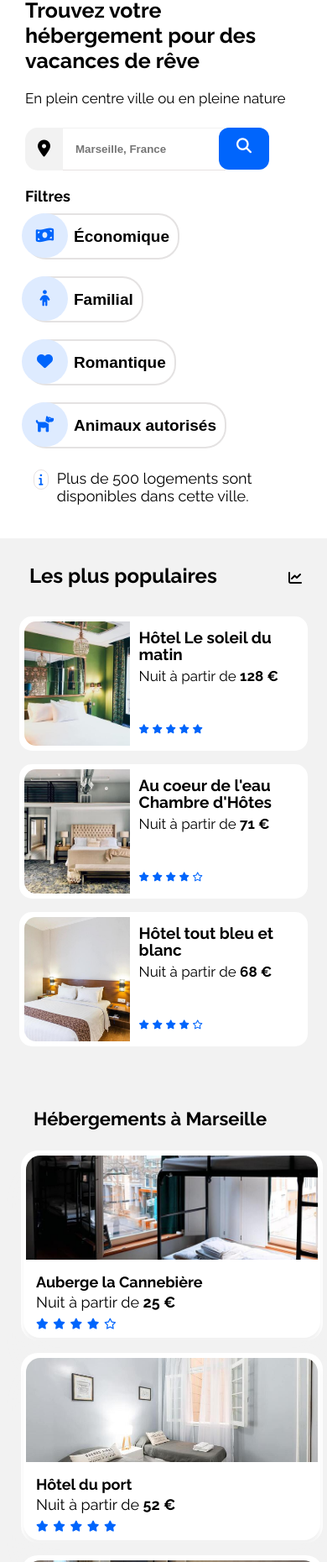
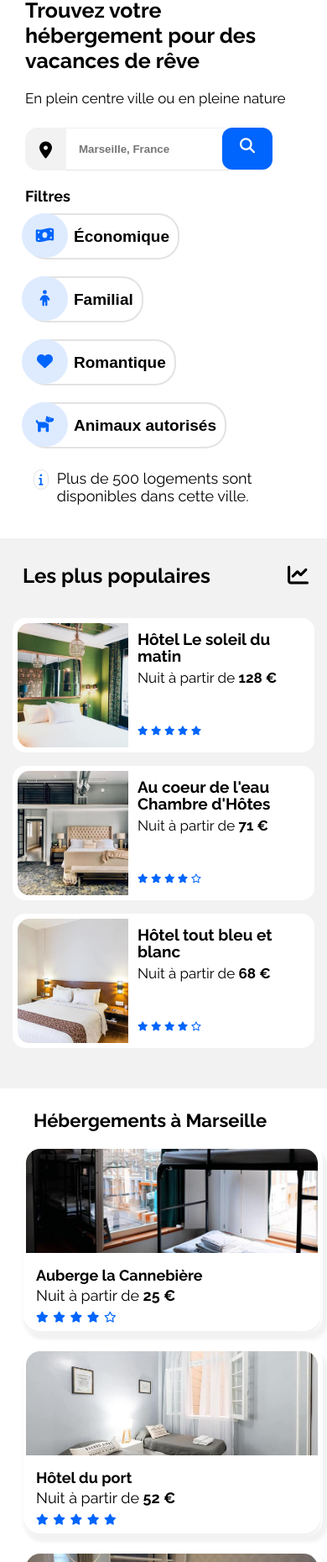
Before and after one commit to pascalinecte91/P2_Booki_-Transformez_maquette, a website: page index.html in a window 390 px wide. Shown: the part 119-1979 px from the top of the page at 84% size. Drawn offline with Linux system fonts and the light colour scheme.

Commit message:
edit : logo booki - check responsive mobile et edit tabletts

```diff
--- a/css/style.css
+++ b/css/style.css
@@ -64,6 +64,7 @@ header {
 
 .logo {
     flex-grow: 1;
+    padding-left: 50px;
 }
 
 .logo img {
@@ -196,7 +197,7 @@ button.btn-gray-light i {
 
 button.btn-gray-light:hover {
     background-color: var(--blue-light);
-    color: white;
+    color: black;
 }
 
 /*****************
@@ -243,6 +244,7 @@ button.btn-gray-light:hover {
     width: 65%;
     gap: 10px 10px;
     background-color: var(--gray-light);
+    border-radius: 15px;
 }
 
 .hebergements .title {
@@ -253,20 +255,18 @@ button.btn-gray-light:hover {
     flex-wrap: nowrap;
     justify-content: flex-start;
     background-color: transparent;
-    padding: 25px 0px 15px 25px;
+    padding: 25px 0px 5px 25px;
 }
 
-
-.hebergment {
+.hebergment  {
     display: flex;
-    flex-direction:column;
-    width: 31%;
+    flex-direction: column;
+    width: 29%;
     background-color: white;
     border-radius: 20px 20px;
     background-color: white;
     padding: 3px 3px 3px 3px;
-    height: 190px;
-
+    height: 180px;
 }
 
 .hebergment .hotelImg {
@@ -285,10 +285,11 @@ button.btn-gray-light:hover {
 
 .hebergment figcaption {
     line-height: 20px;
-    padding: 10px 5px 10px 5px;
+    padding: 5px 5px 10px 12px;
 }
 
-.nameHotel, .price {
+.nameHotel,
+.price {
     font-size: 14px;
     color: black;
 }
@@ -301,16 +302,17 @@ button.btn-gray-light:hover {
 
 /*****************/
 
- .plusInfo a {
-     color: black;
-     font-weight: bold;
-     font-size: 18px;
+.plusInfo a {
+    color: black;
+    font-weight: bold;
+    font-size: 18px;
 }
 
-.plusInfo  {
+.plusInfo {
     width: 100%;
     padding-left: 25px;
 }
+
 /*****************
       POPULAR
 ******************/
@@ -322,23 +324,24 @@ button.btn-gray-light:hover {
     display: flex;
     flex-direction: column;
     border-radius: 15px;
-    padding: 0px 0px 7px 7px;
+    padding: 0px 7px 7px 7px;
     margin: 0px 0px 0px 20px;
 }
 
-.popular .title  {
+.popular .title {
     font-size: 22px;
     color: black;
     display: flex;
     justify-content: space-between;
     align-items: baseline;
-    padding: 25px 10px 20px 10px;
+    padding: 25px 10px 5px 10px;
 }
 
 .popular .title i {
     color: black;
     font-size: 16px;
 }
+
 .popularItem {
     display: flex;
     flex-direction: row;
@@ -348,6 +351,7 @@ button.btn-gray-light:hover {
     background-color: white;
     border-radius: 15px;
     margin: 8px;
+    box-shadow: -0px 6px 5px var(--gray-light);
 }
 
 
@@ -374,7 +378,7 @@ button.btn-gray-light:hover {
 
 }
 
-.popularItem figcaption  {
+.popularItem figcaption {
     padding-top: 10px;
     flex-wrap: wrap;
     line-height: 18px;
@@ -384,6 +388,7 @@ button.btn-gray-light:hover {
     padding-bottom: 8px;
 
 }
+
 .popular,
 .popularName,
 .popularIcone {
@@ -395,49 +400,65 @@ button.btn-gray-light:hover {
     Activities
 ******************/
 
-/* .activity .title {
+
+/* .article.activitiesList {
+
+
+}
+ .ActivTitle {
     font-size: 22px;
     color: black;
-} */
-/*
-.activity {
-    margin-bottom: 60px;
-    padding: 10px 10px;
+     margin: 60px;
+    margin-left: 10px;
 }
+
+.activit {
+    font-size: 20px;
+    color: black;
+}
+
+h3.activit  {
+padding-left: 15px;
+}
+
 .activitiesList {
     display: flex;
-    justify-content: space-around;
+    justify-content: space-between;
     height: 600px;
+    gap: 20px;
 }
-.activitiesList .column {
-    width: 23%;
+
+.column.double figcaption {
+    margin-bottom: 20px;
+}
+.activImg1 {
+    width:  calc(100% / 4);
     display: flex;
     flex-direction: column;
     justify-content: space-around;
     border-radius: 15px;
     font-size: 20px;
-} */
+}
 
-/* .activitiesList .column article img {
+
+
+ .activitiesList figure figcaption  img {
     width: 100%;
-    height: calc(100% - 67px);
+    height: calc(100% - 40px);
     object-fit: cover;
     border-radius: 15px 15px 0px 0px;
 }
-.activitiesList .column article {
+
+.activitiesList figure figcaption {
     height: 100%;
-    box-shadow: 0px 0px 10px 0px var(--gray-light);
     border-radius: 15px;
 }
-.activitiesList .column article h3 {
-    margin: 0px;
-    padding-left: 5px;
-    ;
+
+.activitiesList figure.column.double figcaption {
+    height: calc(100% / 2 - 10px );
 }
-.activitiesList .column.double article {
-    height: 48%;
-}
- */
+
+
 /*****************
     FOOTER
 ******************/
@@ -467,4 +488,4 @@ li {
 .containerFooter,
 h4 {
     margin-bottom: 15px;
-}
+} */
--- a/css/style.mobile.css
+++ b/css/style.mobile.css
@@ -1,12 +1,12 @@
 main {
-    padding:0px 0px;
+    padding: 0px 0px;
 }
 
 /*****************
      HEADER
 *******************/
 
-body > header {
+body>header {
     flex-wrap: wrap;
 }
 
@@ -46,19 +46,19 @@ body > header {
 header {
     padding: 0px 0px;
 }
+
 /*****************
     SEARCH
 ******************/
 
 
 .search {
-    padding:0px 30px;
+    padding: 0px 30px;
 }
 
 .search h1 {
     font-size: 25px;
 }
-
 
 .search input {
     border-top: 1px solid var(--gray-light);
@@ -74,7 +74,7 @@ header {
 }
 
 .searchForm i {
-    padding: 15px;
+    padding: 17px;
 }
 
 .searchForm button {
@@ -87,6 +87,7 @@ header {
 .searchForm label {
     font-weight: 900;
 }
+
 /**********************
        FILTERS  / INFO
 ***********************/
@@ -139,6 +140,8 @@ button.btn-gray-light i {
     width: 100%;
     margin: 0px;
     gap: 0px;
+    background-color: transparent;
+
 }
 
 .hebergment a {
@@ -159,10 +162,11 @@ button.btn-gray-light i {
     padding: 3px;
     width: 100%;
 }
+
 .hebergment {
     flex-wrap: wrap;
     width: 100%;
-    box-shadow: 5px 30px 30px var(--gray-light);
+    box-shadow: 6px 7px 4px var(--gray-light);
     margin: 10px 0px 5px 10px;
     height: auto;
 }
@@ -170,6 +174,7 @@ button.btn-gray-light i {
 img .hotelImg {
     border-radius: 30px 20px 0px 0px;
 }
+
 .nameHotel,
 .price {
     font-size: 18px;
@@ -194,7 +199,8 @@ img .hotelImg {
     font-size: 18px;
     font-weight: 900;
 
-  }
+}
+
 /*****************
       Popular
 ******************/
@@ -206,8 +212,7 @@ img .hotelImg {
 .popular {
     width: 100%;
     border-radius: 0px;
-    margin:0px;
-    padding: 0px 15px 0px 15px;
+    margin: 0px;
     padding-bottom: 40px;
 }
 
@@ -217,11 +222,11 @@ img .hotelImg {
 }
 
 .popularItem {
-     height: 160px;
+    height: 160px;
 }
 
- .popularItem figcaption  {
-    padding-top:15px;
+.popularItem figcaption {
+    padding-top: 15px;
     line-height: 20px;
     padding-bottom: 10px;
 }
@@ -240,17 +245,21 @@ img .hotelImg {
     padding-top: 6px;
 }
 
-.popular
-.popularName {
+.popular .popularName {
     font-size: 19px;
 }
 
 h3.popularName {
     font-size: 16px;
 }
+
 .popular h2.title {
     padding: 30px 15px 20px 20px;
 }
+.popular h2.title i {
+    font-size: 25px;
+}
+
 /*****************
     FOOTER
 ******************/
--- a/css/style.tablet.css
+++ b/css/style.tablet.css
@@ -25,8 +25,16 @@
 /*******************
      HEBERGEMENTS
 ********************/
+
+.hebergPopular {
+    height: 650px;
+}
+#trois {
+    display: none;
+}
 .hebergements {
     padding-top: 10px;
+
 }
 
 .hebergements .title {
@@ -37,19 +45,17 @@
 }
 
 .hebergment {
-    width: 30%;
+    width: 31%;
     height: 30%;
-    flex-flow: row wrap;
     border-radius: 20px 20px;
 }
 
 .hebergment .hotelImg {
     border-radius: 15px 15px 0px 0px;
 }
+
 .hebergment figcaption {
-    line-height: 17px;
-
-
+    line-height: 15px;
 }
 
 .nameHotel {
@@ -63,10 +69,12 @@
 .plusInfo {
     font-size: 18px;
 }
+
 /*******************/
 
 .popular .title,
-.activity .title, h2 {
+.activity .title,
+h2 {
     font-size: 17px;
     color: black;
 }
@@ -74,17 +82,21 @@
 h2.title {
     padding: 15px 10px 10px 10px;
 }
+
 /*******************
        POPULAR
 ********************/
+.popular {
+    gap: 30px ;
 
- .popularItem {
-    height: 220px;
+}
+.popularItem {
+    height: 195px;
     flex-direction: column;
     align-items: flex-start;
 }
 
-.popularItem figcaption  {
+.popularItem figcaption {
     padding-left: 10px;
     flex-direction: column;
     justify-content: space-between;
--- a/index.html
+++ b/index.html
@@ -28,8 +28,8 @@
         </picture>
         <nav class="navPrimary">
             <ul>
-                <li><a href="#hebergement">Hébergements</a></li>
-                <li><a href="#activite">Activités</a></li>
+                <li><a href="#hebergements">Hébergements</a></li>
+                <li><a href="#activitiesList">Activités</a></li>
             </ul>
         </nav>
     </header>
@@ -167,9 +167,9 @@
                     </a>
                 </figure>
 
-                    <div class="plusInfo">
-                        <a href="#">Afficher plus</a>
-                    </div>
+                <div class="plusInfo">
+                    <a href="#">Afficher plus</a>
+                </div>
             </section>
 
 
@@ -215,7 +215,7 @@
                         </div>
                     </figcaption>
                 </figure>
-                <figure class="popularItem">
+                <figure class="popularItem" id="trois">
                     <img class="popularImg" src="./images/hebergements/4_small/febrian-zakaria-sjvU0THccQA-unsplash.jpg"
                         alt="popular3" />
                     <figcaption>
@@ -234,48 +234,61 @@
                 </figure>
             </section>
         </div>
+
     </main>
+        <!--END section Popular-->
 
-    <!--END section Popular-->
+        <!--Activity-->
 
-    <!--Activity-->
-    <!--   <section class="activity">
-        <h2 class="title">Activités à Marseille</h2>
-        <div class="activitiesList">
-            <div class="column">
-                <article>
-                    <img src="./images/activites/4_small/reno-laithienne-QUgJhdY5Fyk-unsplash.jpg" alt="image">
-                    <h3>Vieux Port</h3>
-                </article>
-            </div>
-            <div class="column double">
-                <article>
-                    <img src="./images/activites/4_small/paul-hermann-QFTrLdQIRhI-unsplash.jpg" alt="image">
-                    <h3>Fort de Pomègues</h3>
-                </article>
-                <article>
-                    <img src="./images/activites/4_small/kevin-hikari-rV_Qd1l-VXg-unsplash.jpg" alt="image">
-                    <h3>Îles du Frioul</h3>
-                </article>
-            </div>
-            <div class="column">
-                <article>
-                    <img src="./images/activites/4_small/kilyan-sockalingum-NR8-cBCN3aI-unsplash.jpg" alt="image">
-                    <h3>Parc National des Calanques</h3>
-                </article>
-            </div>
-            <div class="column double">
-                <article>
-                    <img src="./images/activites/4_small/florian-wehde-xW9e8gdotxI-unsplash.jpg" alt="image">
-                    <h3>Notre-Dame-de-la-Garde</h3>
-                </article>
-                <article>
-                    <img src="./images/activites/4_small/lena-paulin-wH2-EJoDcV0-unsplash.jpg" alt="image">
-                    <h3>Parc LongChamp</h3>
-                </article>
-            </div>
-        </div>
-    </section> -->
+    <!--     <h2 class="ActivTitle">Activités à Marseille</h2>
+        <article class="activitiesList">
+            <figure class="activImg1">
+                <figcaption>
+                    <a href="#"><img src="./images/activites/4_small/reno-laithienne-QUgJhdY5Fyk-unsplash.jpg"
+                            alt="image">
+                        <h3 class="activit">Vieux Port</h3>
+                    </a>
+                </figcaption>
+            </figure>
+
+            <figure class="column double">
+                <figcaption class="imgSmall1">
+                    <a href="#"><img src="./images/activites/4_small/paul-hermann-QFTrLdQIRhI-unsplash.jpg" alt="image">
+                        <h3 class="activit">Fort de Pomègues</h3>
+                    </a>
+                </figcaption>
+                <figcaption class="imgSmall2">
+                    <a href="#"><img src="./images/activites/4_small/kevin-hikari-rV_Qd1l-VXg-unsplash.jpg" alt="image">
+                        <h3 class="activit">Îles du Frioul</h3>
+                    </a>
+                </figcaption>
+
+            </figure>
+            <figure class="activImg1">
+                <figcaption>
+                    <a href="#"><img src="./images/activites/4_small/kilyan-sockalingum-NR8-cBCN3aI-unsplash.jpg"
+                            alt="image">
+                        <h3 class="activit">Parc National des Calanques</h3>
+                    </a>
+                </figcaption>
+
+            </figure>
+            <figure class="column double">
+                <figcaption>
+                    <a href="#"><img src="./images/activites/4_small/florian-wehde-xW9e8gdotxI-unsplash.jpg"
+                            alt="image">
+                        <h3 class="activit">Notre-Dame-de-la-Garde</h3>
+                    </a>
+                </figcaption>
+
+                <figcaption>
+                    <a href="#"><img src="./images/activites/4_small/lena-paulin-wH2-EJoDcV0-unsplash.jpg" alt="image">
+                        <h3 class="activit">Parc LongChamp</h3>
+                    </a>
+                </figcaption>
+            </figure>
+        </article>
+     -->
     <!--END section Activity-->
 
     <!--footer-->
```
